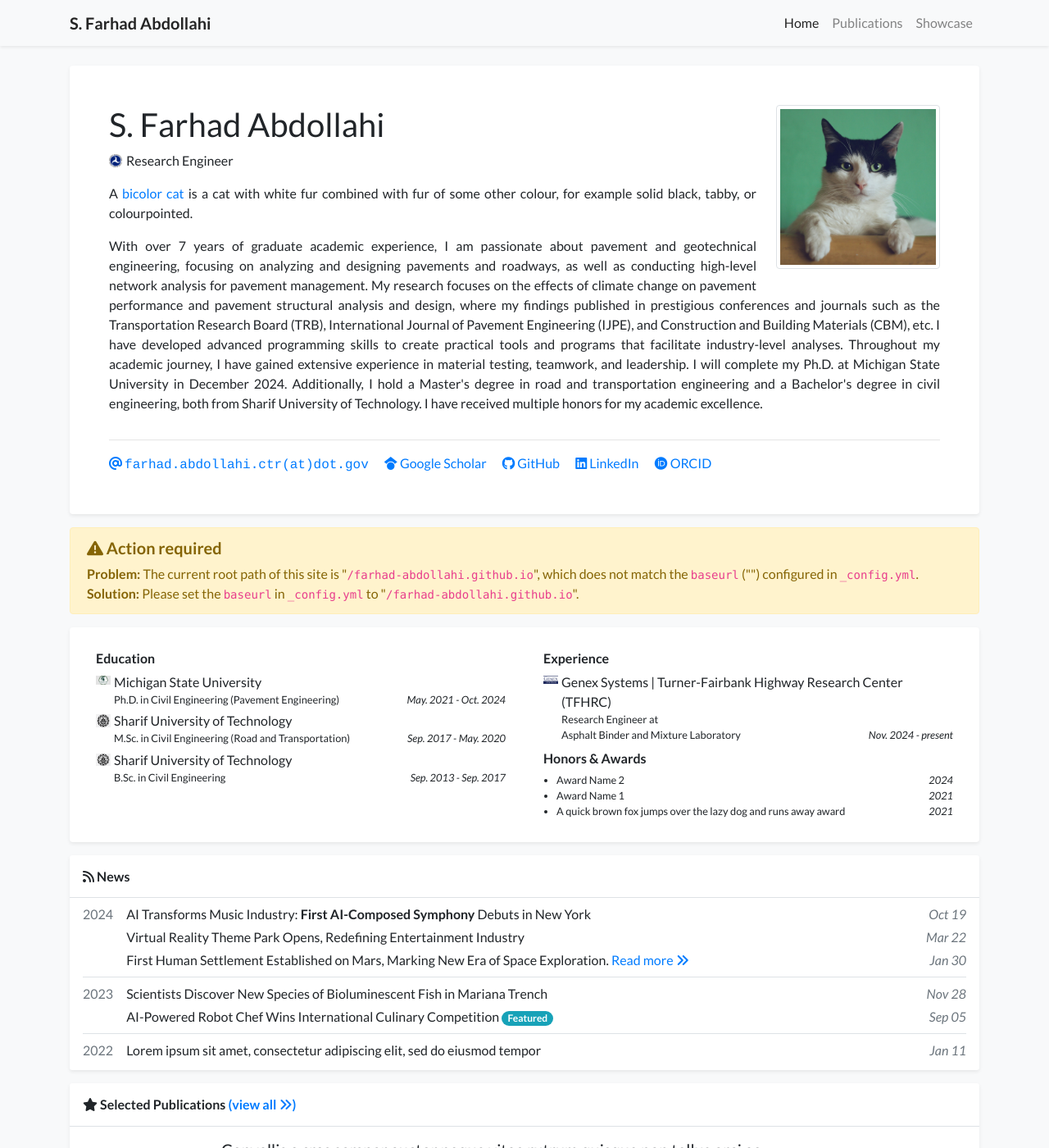
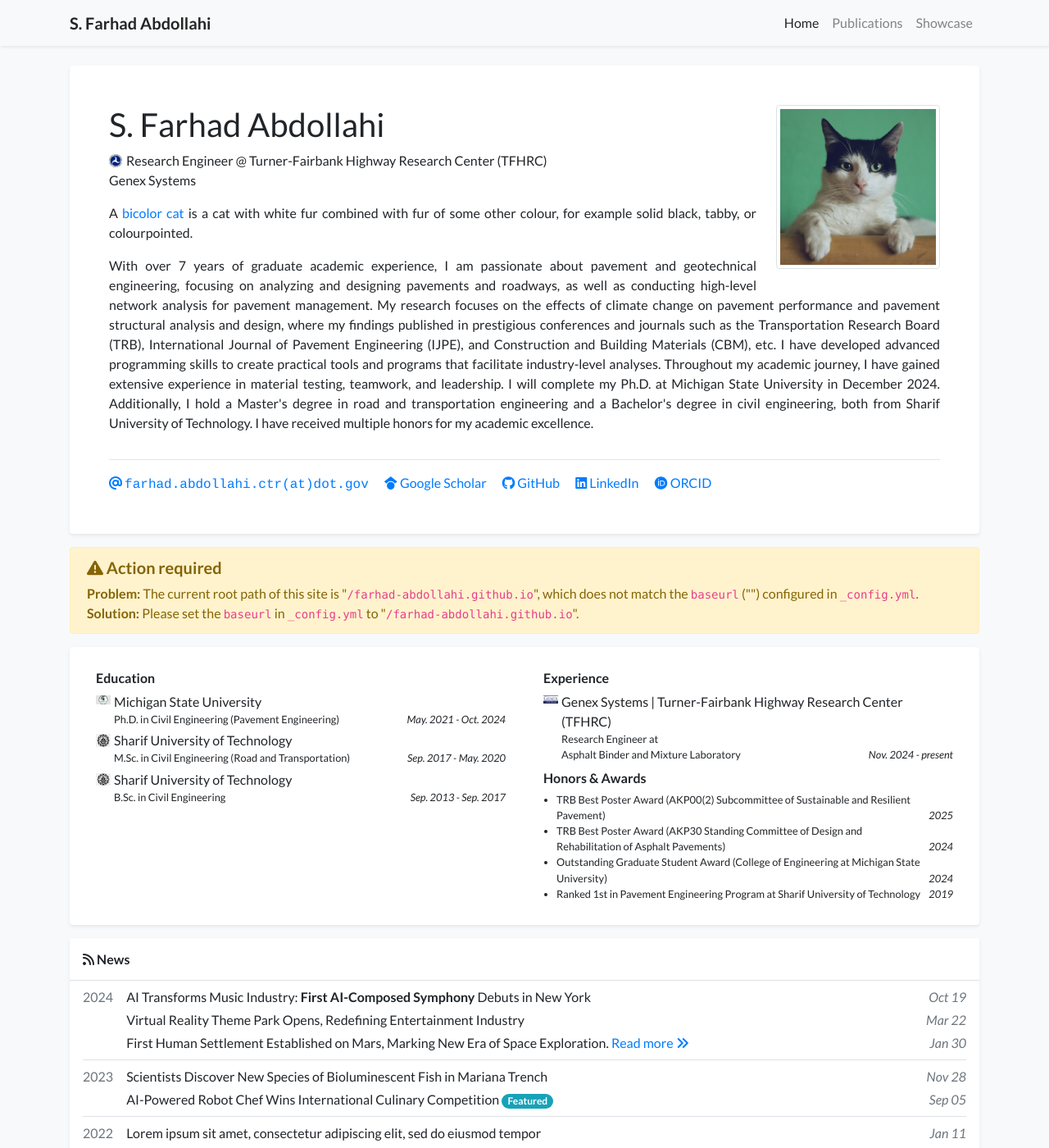
Before and after one commit to farhad-abdollahi/farhad-abdollahi.github.io, a Jekyll site: the page built from index.html, in a window 1280 px wide and 1400 px high. Shown: the whole window at 82% size. Built offline with Jekyll 4.4.1, drawn with Linux system fonts in a browser that asks for light colours; nearby versions of some CDN libraries; a style sheet for code colours, icons or effects is not loaded.

Commit message:
add awards

```diff
--- a/_data/profile.yml
+++ b/_data/profile.yml
@@ -4,8 +4,8 @@ navbar_name: "S. Farhad Abdollahi"
 
 positions:
 - logo: /assets/images/badges/USDOT_logo.png  # Logo is optional
-  name: Research Engineer
-# - name: Position 2 without logo
+  name: Research Engineer @ Turner-Fairbank Highway Research Center (TFHRC)
+- name: Genex Systems
 
 
 email: "farhad.abdollahi.ctr@dot.gov"
@@ -65,9 +65,11 @@ experience:
   date: Nov. 2024 - present
 
 awards:
-- name: Award Name 2
+- name: TRB Best Poster Award (AKP00(2) Subcommittee of Sustainable and Resilient Pavement)
+  date: 2025
+- name: TRB Best Poster Award (AKP30 Standing Committee of Design and Rehabilitation of Asphalt Pavements)
   date: 2024
-- name: Award Name 1
-  date: 2021
-- name: A quick brown fox jumps over the lazy dog and runs away award
-  date: 2021
+- name: Outstanding Graduate Student Award (College of Engineering at Michigan State University)
+  date: 2024
+- name: Ranked 1st in Pavement Engineering Program at Sharif University of Technology
+  date: 2019
```
